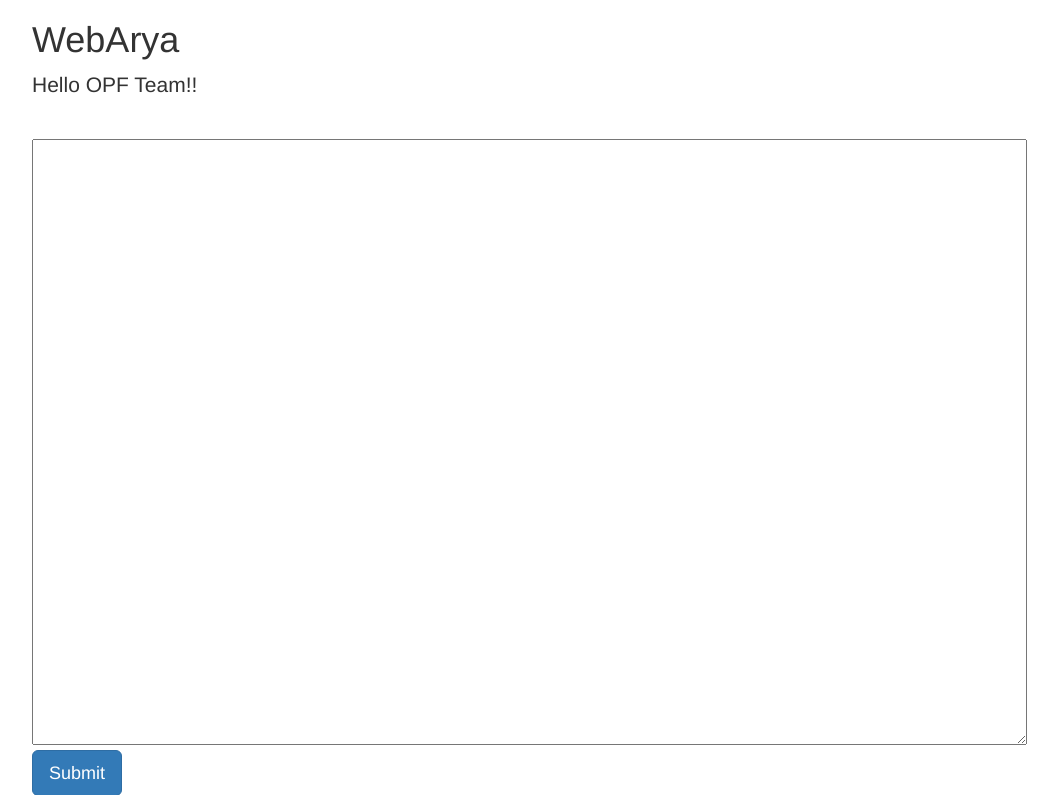
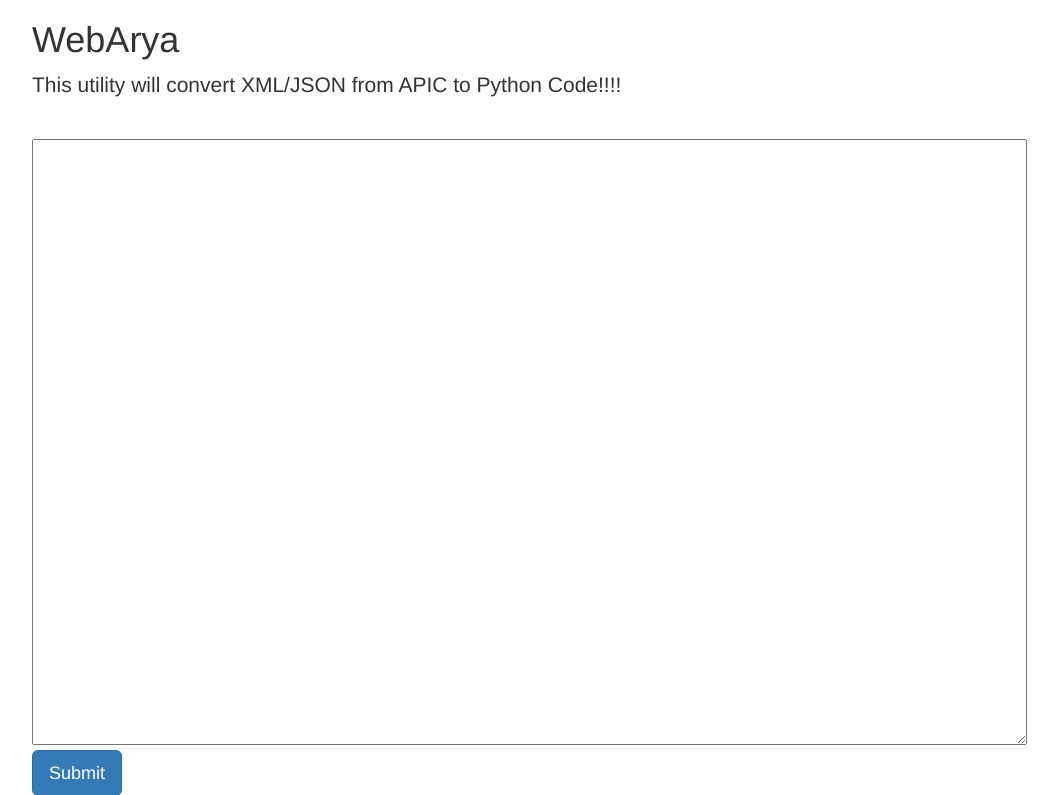
Before and after one commit to datacenter/webarya, a Flask app: page / in a window 1280 px wide. Shown: the top 795 px of the page, without its empty margins (38-1096 px from the left). Run offline with Flask 2, Linux system fonts and the light colour scheme; some libraries are stand-ins or nearby versions.

Commit message:
update html templates

```diff
--- a/webarya/templates/webarya.html
+++ b/webarya/templates/webarya.html
@@ -9,7 +9,7 @@
 <div class="container">
      <h1>WebArya</h1>
     <p class="lead">
-        Hello OPF Team!!
+        This utility will convert XML/JSON from APIC to Python Code!!!!
     </p>
 </div>
 
```
